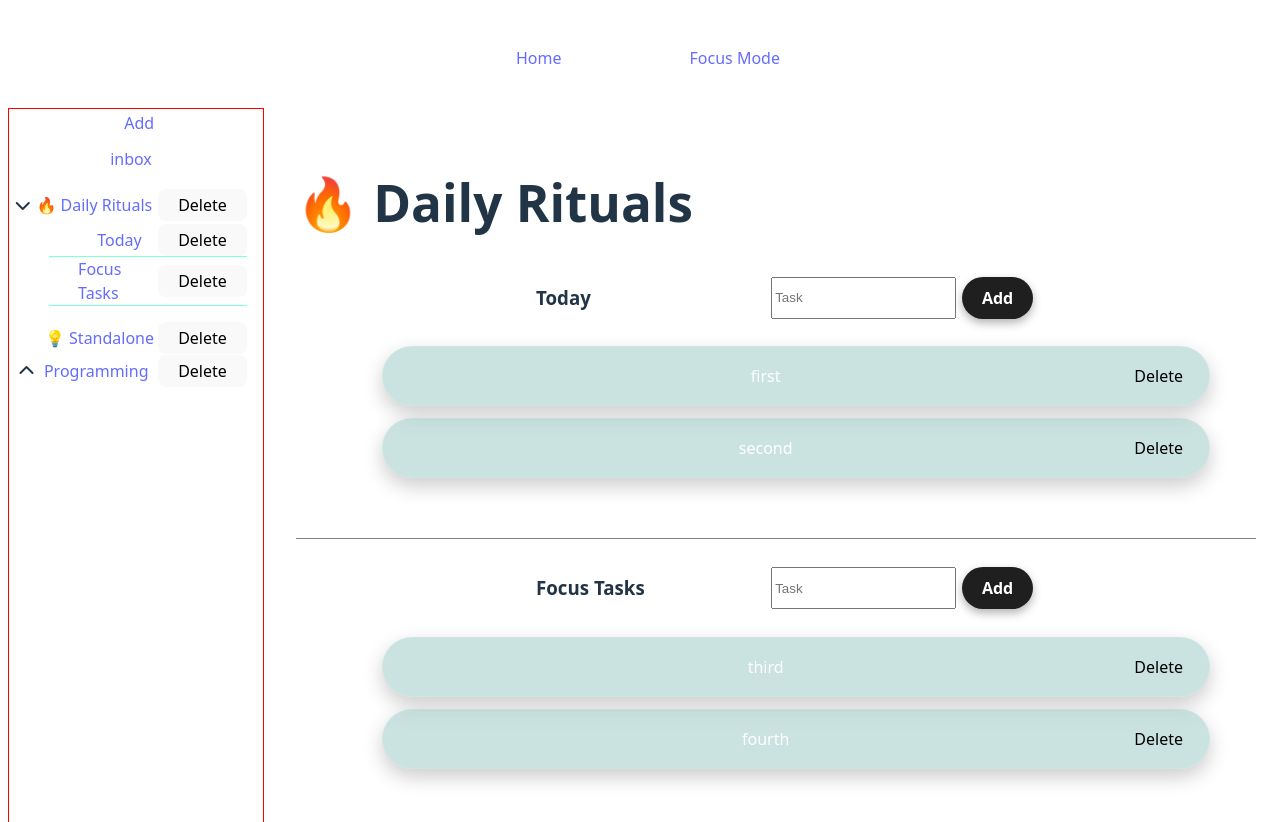
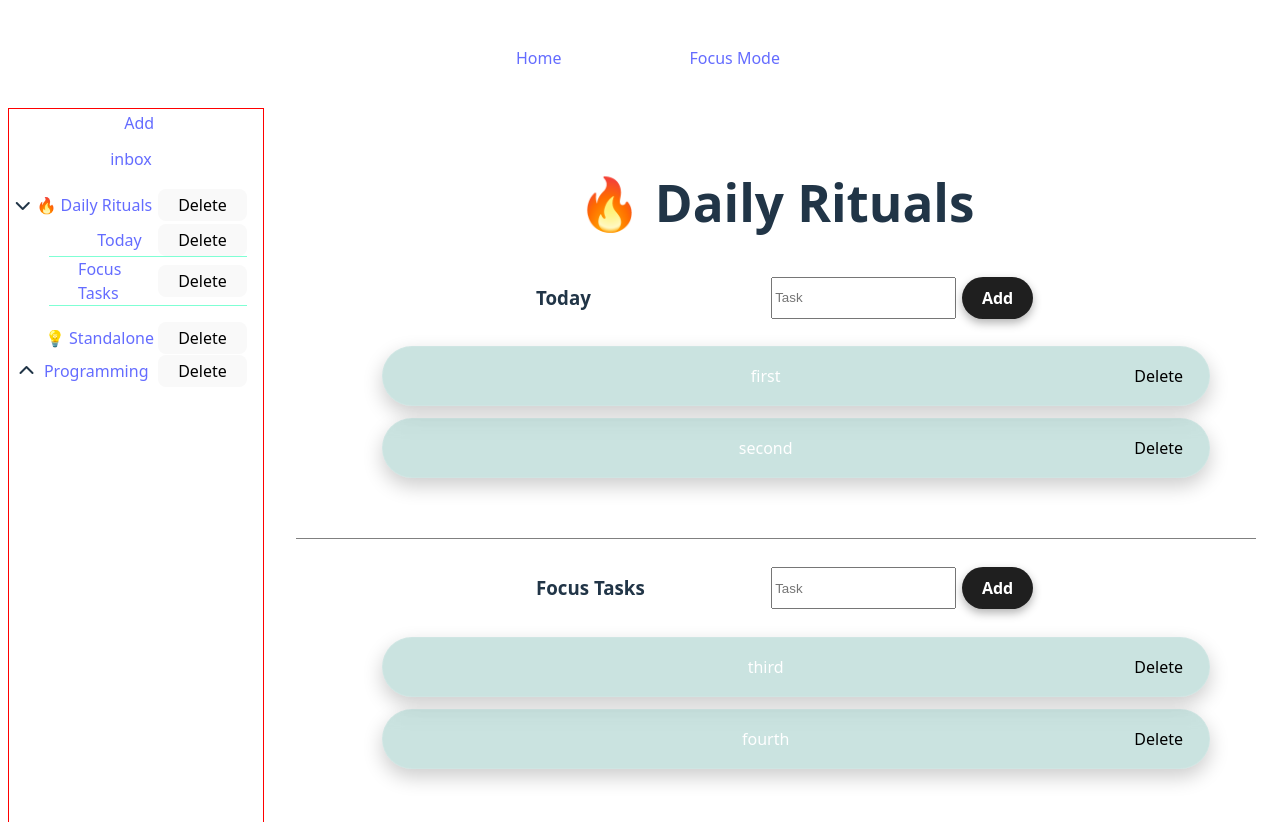
Before and after one commit to thomaswilliamscode/todo, a React (Vite) app: page /folder/1 in a window 1280 px wide. Shown: the top 822 px of the page. Built offline with nearby package versions, Linux system fonts and the light colour scheme.

Commit message:
Center title on FolderPage and add CSS styling for improved layout

```diff
--- a/src/components/FolderPage.tsx
+++ b/src/components/FolderPage.tsx
@@ -27,7 +27,7 @@ export default function FolderPage () {
 
   return (
     <>
-      <h1>{title}</h1>
+      <h1 id='title'>{title}</h1>
       {output}
 
     </>
--- a/src/index.css
+++ b/src/index.css
@@ -323,6 +323,11 @@ form{
 
 /* Folder page*/
 
+#title{
+  display: flex;
+  justify-content: center;
+}
+
 .folder-name-and-add-container{
   display: flex;
   justify-content: center;
```
